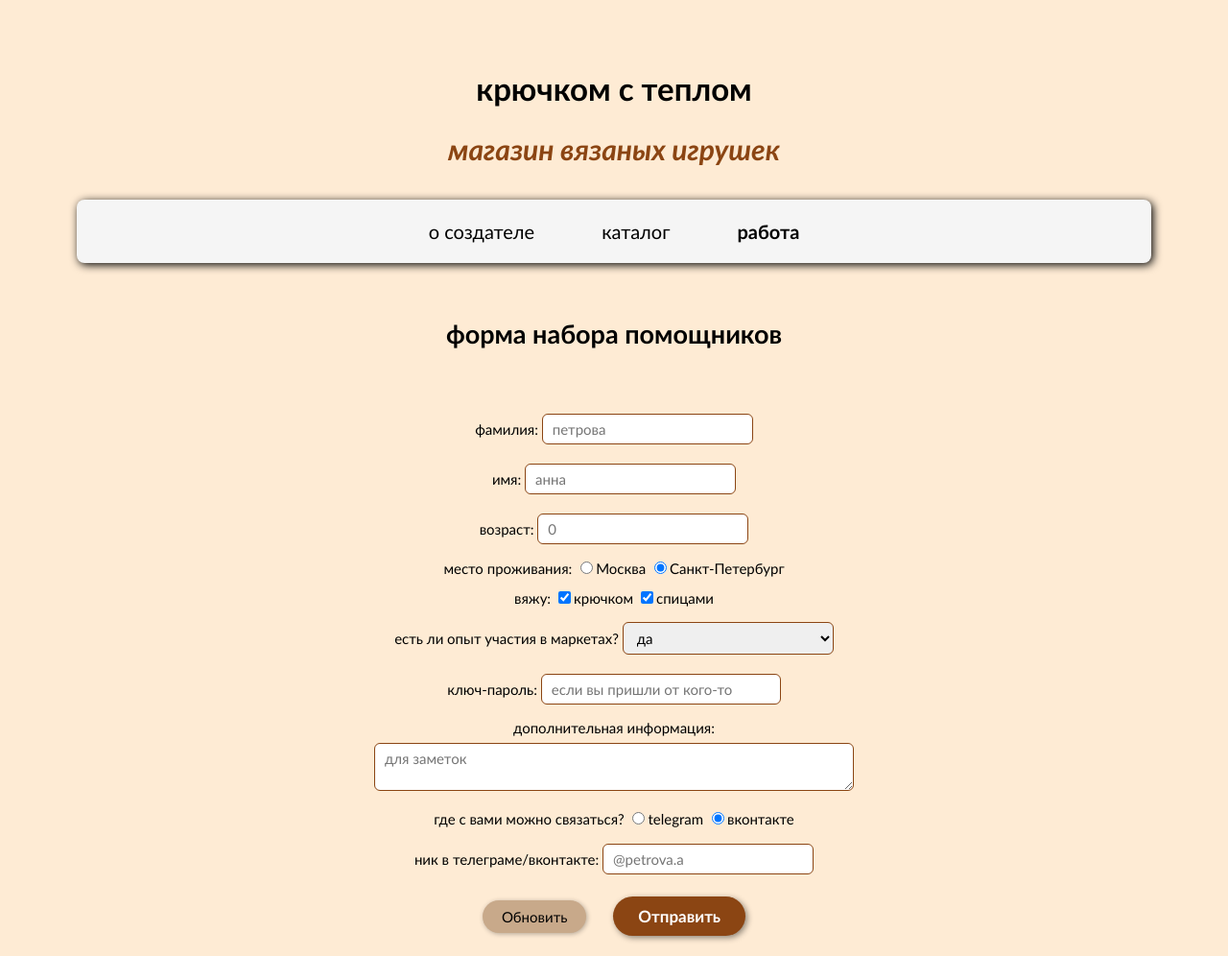
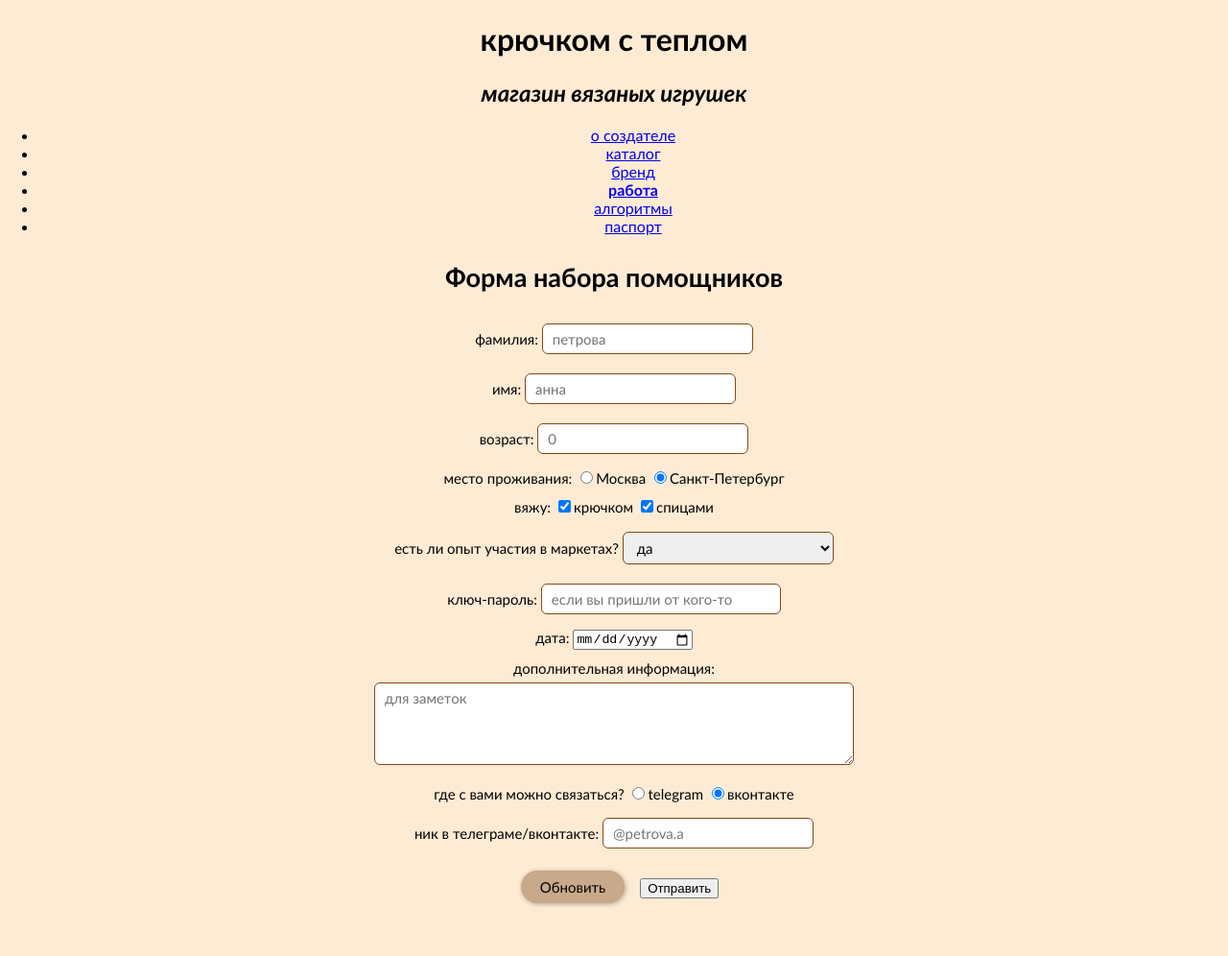
Before and after one commit to usalomatova/warmhookadaptive, a plain HTML site: page form.html in a window 1280 px wide. Shown: the whole page at 96% size. After the commit the page ends 959 px from the top, so only its background shows below. Drawn offline with Linux system fonts and the light colour scheme.

Commit message:
Update form.html

```diff
--- a/form.html
+++ b/form.html
@@ -1,32 +1,29 @@
 <!DOCTYPE html>
-<html>
+<html lang="ru">
     <head>
         <meta charset="UTF-8">
-        <meta name="viewport" content="width=device-width" initial-scale="1.0" user-scalable="no">
-        <title>warm hook store</title>
+        <title>Форма набора помощников</title>
         <link rel="stylesheet" href="form.css" />
     </head>
     <body>
-        <div class="headup">
-            <div class="zagbg">
-                <h1 class="first_title"><a href="index.html">крючком с теплом</a></h1>
-                <h2 class="second_title"><i>магазин вязаных игрушек</i></h2>
-            </div>
-        </div>
-        <div class="headdown">
-            <nav class="navi">
-                <ul class="mul">
-                    <li class="mlist"><a href="index.html">о создателе</a></li>
-                    <li class="mlist"><a href="catalog.html">каталог</a></li>
-                    <li class="mlist here"><a href="form.html">работа</a></li>
+        <h1><a href="index.html">крючком с теплом</a></h1>
+        <h2><i>магазин вязаных игрушек</i></h2>
+        <div>
+            <nav>
+                <ul>
+                    <li><a href="index.html">о создателе</a></li>
+                    <li><a href="catalog.html">каталог</a></li>
+                    <li><a href="table.html">бренд</a></li></a></li>
+                    <li class="here"><a href="form.html">работа</a></li>
+                    <li><a href="zadacha.html">алгоритмы</a></li>
+                    <li><a href="dom.html">паспорт</a></li>
                 </ul>
             </nav>
         </div>
-        <div class="maincont">
-                <h3>форма набора помощников</h3>
+        <h3>Форма набора помощников</h3>
         <!--<form action="../../cgi-bin/form_action.py" method='get' target='_self'>-->
         <!--<form action="http://185.182.111.214:7628/cgi-bin/form_action.py" method='get' target='_self'>-->
-                <form action="https://www.bing.com/search?" id="UserEnter" name="UserEnter" target="_blank">
+        <form action="https://google.com" target="_blank" method="get">
             <p>фамилия: <input type="Text" name="last_name" size=20  placeholder="петрова"></p>
             <p>имя: <input type="Text" name="last_name" size=20  placeholder="анна"></p>
             <p>возраст: <input type="Number" name="age" size=20 placeholder="0"></p>
@@ -45,9 +42,10 @@
             </select>
             </p>
             <p>ключ-пароль: <input type="password" name="key" size=25 placeholder="если вы пришли от кого-то"></p>
+            <p>дата: <input type="date" name="date"></p>
             <p> дополнительная информация:
                 <br>
-                    <textarea name="textarea" placeholder="для заметок"></textarea>
+                <textarea cols="50" rows=4 name="textarea" placeholder="для заметок"></textarea>
             </p>
             <p>где с вами можно связаться?
                 <input type="Radio" name="sn" value="tg">telegram
@@ -57,10 +55,9 @@
                 <input type="hidden" name="function"  value="page">
                 <input type="hidden" name="page_id"  value="3">
             <p>
-                    <input type="Reset"  name="Reset"  value="Обновить">
-                    <input type="Submit" name="submit"  value="Отправить">
+                <input type="Reset" name="Reset" value="Обновить">
+                <button type="Submit" name="submit"  value="Отправить">Отправить</button>
             </p>
         </form>
-        </div>
     </body>
 </html>
```
Lines whose indentation alone changed are shown as unchanged.
